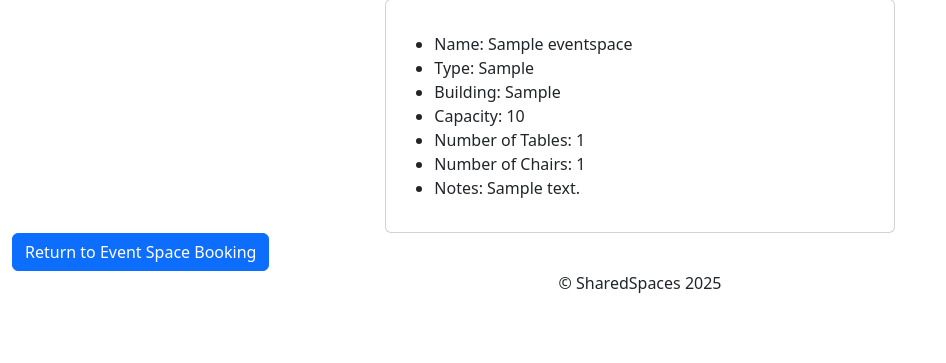
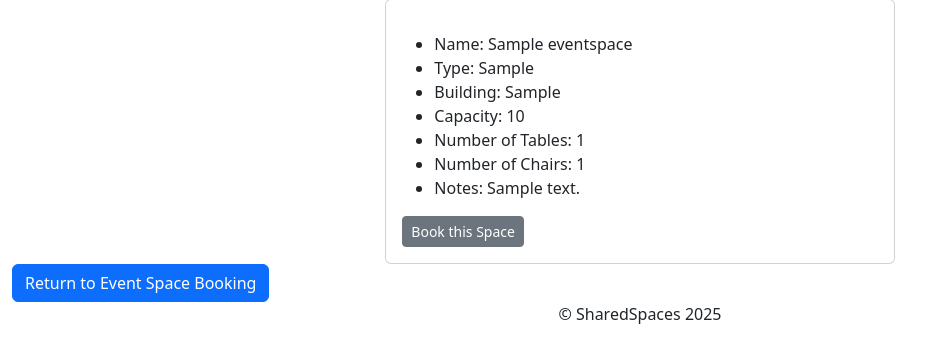
Before and after one commit to theresaabl/shared-spaces, a Django app: page /dashboard/event_spaces/ in a window 1280 px wide. Shown: the part 143-506 px from the top of the page, without its empty margins (0-946 px from the left). Run offline with Django 4.2, Linux system fonts and the light colour scheme; a user stored in the database is signed in; tables that the repository leaves empty hold one stand-in row (values such as "Sample post").

Commit message:
Add buttons to event spaces list to directly book a specific space

```diff
--- a/dashboard/templates/dashboard/event_spaces_list.html
+++ b/dashboard/templates/dashboard/event_spaces_list.html
@@ -48,6 +48,8 @@
 
                                 </ul>
                             </p>
+                            <!-- Button to book this event space, include space.id -->
+                            <a class="btn btn-sm btn-secondary" href="{% url 'space_booking' space.id %}">Book this Space</a>
 
                         </div>
 
--- a/dashboard/urls.py
+++ b/dashboard/urls.py
@@ -7,4 +7,5 @@ urlpatterns = [
     path('edit_booking/<int:booking_id>', views.booking_edit, name='booking_edit'),
     path('delete_booking/<int:booking_id>', views.booking_delete, name='booking_delete'),
     path('event_spaces/', views.event_spaces_list, name='event_spaces'),
+    path('event_space_booking/<int:space_id>', views.event_space_booking, name='space_booking'),
 ]
--- a/dashboard/views.py
+++ b/dashboard/views.py
@@ -33,9 +33,11 @@ def resident_dashboard(request):
     )
 
 
-def event_space_booking(request):
+def event_space_booking(request, space_id=None):
     """
     Display the event space booking page
+
+    Optional space_id parameter: if included: book specific event space
 
     **Template:**
 
@@ -87,6 +89,16 @@ def event_space_booking(request):
                 )
 
     booking_form = BookingForm()
+
+    # If user wants to book a specific room (when coming from event space list page)
+    if space_id:
+        # get instance of event space with given id
+        event_space = get_object_or_404(EventSpace, id=space_id)
+
+        booking = booking_form.save(commit=False)
+        booking.event_space = event_space
+        # prefill the event space field
+        booking_form = BookingForm(instance=booking)
 
     return render(
         request,
```
